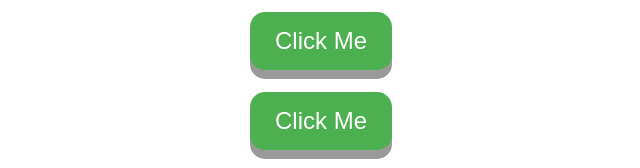
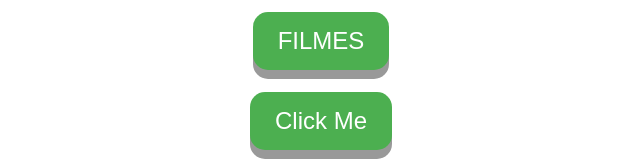
Before and after one commit to santos246/DELTA.github.io, a plain HTML site: page index.html in a window 1280 px wide. Shown: the part 489-657 px from the top of the page, 319-959 px from the left. Drawn offline with Linux system fonts and the light colour scheme.

Commit message:
Add files via upload

```diff
--- a/index.html
+++ b/index.html
@@ -147,7 +147,7 @@ document.write('  '+todaysDate);
 
 
 <h1><a href="VIDEOS - Copia.html" target="_self"><button class="button">VIDEOS</button></a></h1>
-<h1><a href="#" target="_self"><button class="button">Click Me</button></a></h1>
+<h1><a href="FILMES - Copia.html" target="_self"><button class="button">FILMES</button></a></h1>
 <h1><a href="#" target="_self"><button class="button">Click Me</button></a></h1>
 <h1><a href="#" target="_self"><button class="button">Click Me</button></a></h1>
 <h1><a href="#" target="_self"><button class="button">Click Me</button></a></h1>
```
